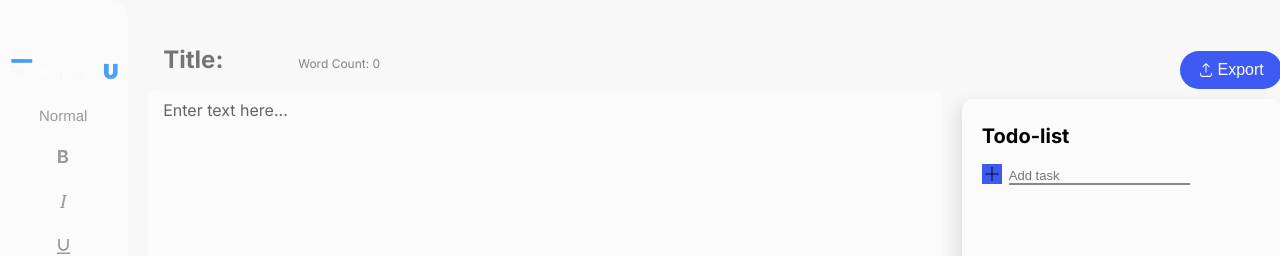
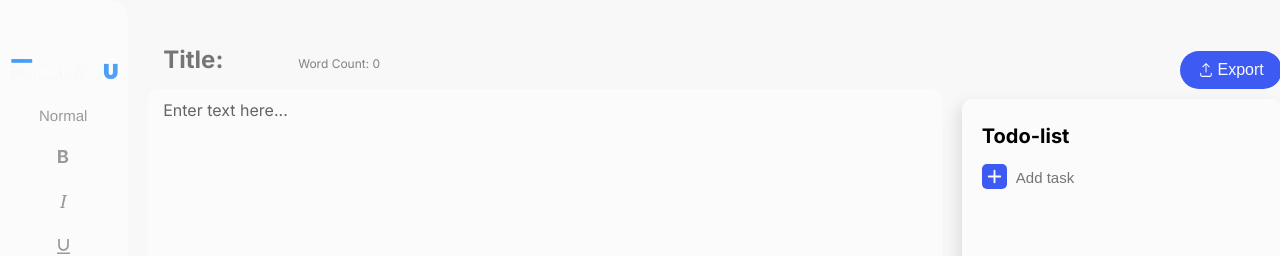
Before and after one commit to IgnacioR97/react-habits, a React (Vite) app: page / in a window 1280 px wide. Shown: the top 256 px of the page. Built offline with nearby package versions, Linux system fonts and the light colour scheme.

Commit message:
started 15 minutes

```diff
--- a/src/cards/TodoList.jsx
+++ b/src/cards/TodoList.jsx
@@ -1,7 +1,6 @@
 import { useEffect, useRef, useState } from "react";
 import { BsCircle } from "react-icons/bs";
-import { AiOutlinePlus } from "react-icons/ai";
-import { HiOutlinePencilAlt } from "react-icons/hi";
+import { HiOutlinePencilAlt, HiPlus } from "react-icons/hi";
 
 const getLocalStorage = () => {
   let list = localStorage.getItem("todo");
@@ -83,7 +82,7 @@ function TodoList() {
       </ul>
       <form className="add-task" onSubmit={handleSubmit}>
         <button className="btn-add">
-          <AiOutlinePlus className="icon-add" />
+          <HiPlus className="icon-add" />
         </button>
         <input
           type="text"
--- a/src/index.css
+++ b/src/index.css
@@ -53,7 +53,7 @@ body {
   background-color: #D9D0D0;
   border: 2px solid #D9D0D0;
   border-radius: 25px;
-  border: 5px solid #fff;
+  border: 5px solid #F8F8F8;
   pointer-events: auto;
 }
 
@@ -452,16 +452,20 @@ main {
 
 .icon-add {
   background-color: var(--color-primary);
-  color: var(--main-text);
-  font-size: 2rem;
+  color: var(--color-toolbar);
+  width: 2.5rem;
+  padding: 0.3rem;
+  height: 2.5rem;
+  border-radius: 5px;
+  font-size: 1rem;
 }
 
 .input {
-  font-size: 1.4rem;
+  font-size: 1.6rem;
   border: none;
   color: #000000e7;
-  border-bottom: 2px solid rgba(204, 204, 204, 0.87);
   background-color: transparent;
+  margin-left: 0.2rem;
 }
 
 .input.error {
@@ -478,7 +482,7 @@ main {
 }
 
 .input::placeholder {
-  font-size: 1.3rem;
+  font-size: 1.5rem;
 }
 
 /* //////////////////// TIMER //////////////////// */
```
